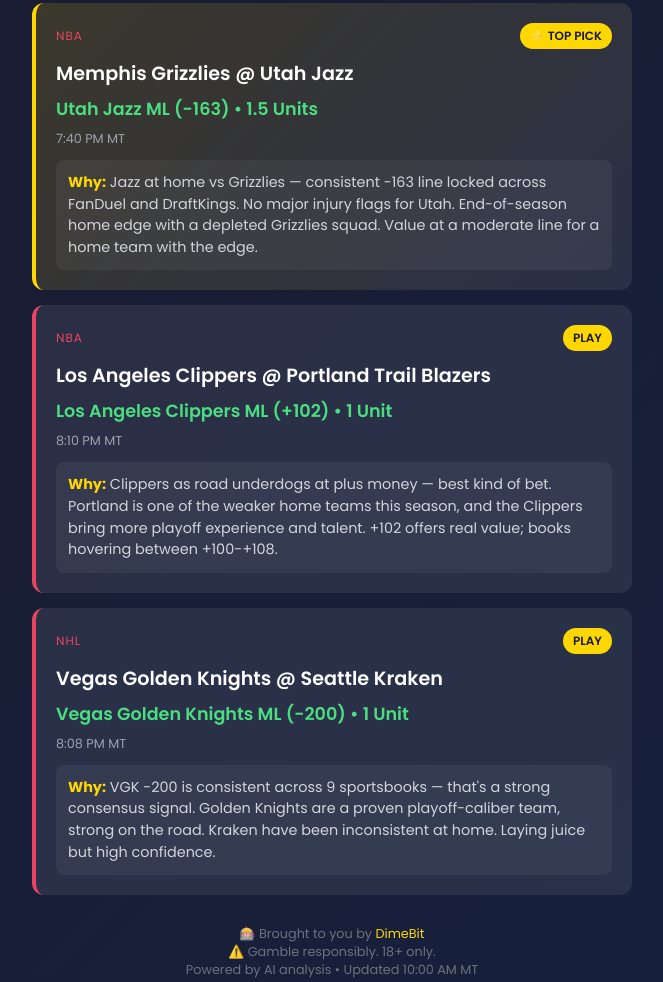
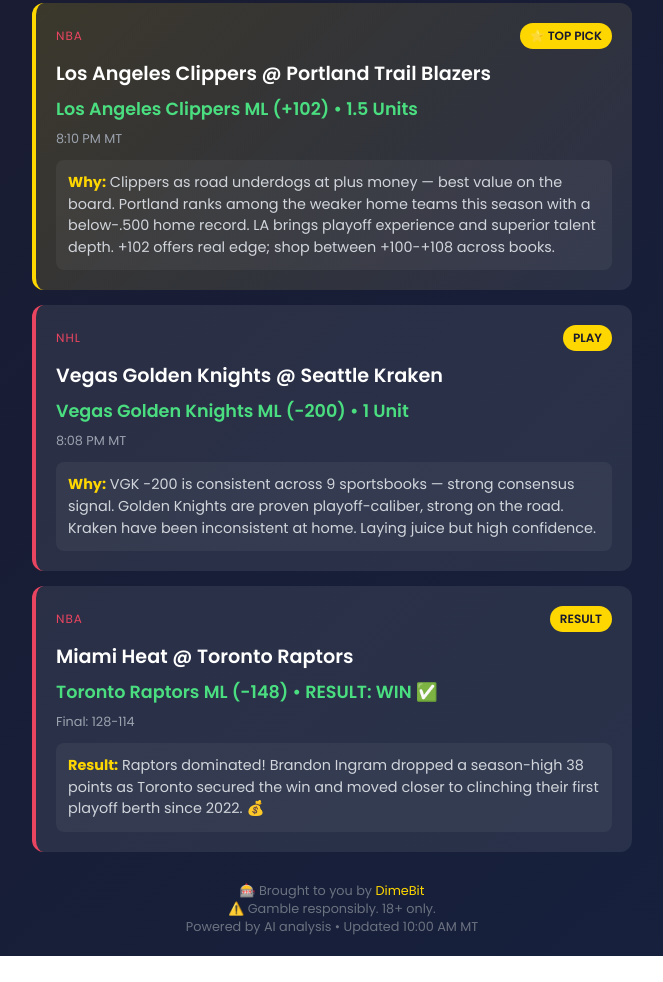
Before and after one commit to jaytestai123-svg/maggiebets, a website: page public/index.html in a window 1280 px wide. Shown: the part 354-1336 px from the top of the page, without its empty margins (308-971 px from the left). After the commit the page ends 1310 px from the top, so only its background shows below. Drawn offline with Linux system fonts and the light colour scheme.

Commit message:
Daily pick update April 9 - Clippers pick, Raptors result

```diff
--- a/public/index.html
+++ b/public/index.html
@@ -47,21 +47,10 @@
                 <span class="sport">NBA</span>
                 <span class="confidence">⭐ TOP PICK</span>
             </div>
-            <div class="matchup">Memphis Grizzlies @ Utah Jazz</div>
-            <div class="pick">Utah Jazz ML (-163) • 1.5 Units</div>
-            <div class="time">7:40 PM MT</div>
-            <div class="reasoning"><strong>Why:</strong> Jazz at home vs Grizzlies — consistent -163 line locked across FanDuel and DraftKings. No major injury flags for Utah. End-of-season home edge with a depleted Grizzlies squad. Value at a moderate line for a home team with the edge.</div>
-        </div>
-
-        <div class="pick-card">
-            <div class="pick-header">
-                <span class="sport">NBA</span>
-                <span class="confidence">PLAY</span>
-            </div>
             <div class="matchup">Los Angeles Clippers @ Portland Trail Blazers</div>
-            <div class="pick">Los Angeles Clippers ML (+102) • 1 Unit</div>
+            <div class="pick">Los Angeles Clippers ML (+102) • 1.5 Units</div>
             <div class="time">8:10 PM MT</div>
-            <div class="reasoning"><strong>Why:</strong> Clippers as road underdogs at plus money — best kind of bet. Portland is one of the weaker home teams this season, and the Clippers bring more playoff experience and talent. +102 offers real value; books hovering between +100-+108.</div>
+            <div class="reasoning"><strong>Why:</strong> Clippers as road underdogs at plus money — best value on the board. Portland ranks among the weaker home teams this season with a below-.500 home record. LA brings playoff experience and superior talent depth. +102 offers real edge; shop between +100-+108 across books.</div>
         </div>
 
         <div class="pick-card">
@@ -72,7 +61,18 @@
             <div class="matchup">Vegas Golden Knights @ Seattle Kraken</div>
             <div class="pick">Vegas Golden Knights ML (-200) • 1 Unit</div>
             <div class="time">8:08 PM MT</div>
-            <div class="reasoning"><strong>Why:</strong> VGK -200 is consistent across 9 sportsbooks — that's a strong consensus signal. Golden Knights are a proven playoff-caliber team, strong on the road. Kraken have been inconsistent at home. Laying juice but high confidence.</div>
+            <div class="reasoning"><strong>Why:</strong> VGK -200 is consistent across 9 sportsbooks — strong consensus signal. Golden Knights are proven playoff-caliber, strong on the road. Kraken have been inconsistent at home. Laying juice but high confidence.</div>
+        </div>
+
+        <div class="pick-card">
+            <div class="pick-header">
+                <span class="sport">NBA</span>
+                <span class="confidence">RESULT</span>
+            </div>
+            <div class="matchup">Miami Heat @ Toronto Raptors</div>
+            <div class="pick">Toronto Raptors ML (-148) • RESULT: WIN ✅</div>
+            <div class="time">Final: 128-114</div>
+            <div class="reasoning"><strong>Result:</strong> Raptors dominated! Brandon Ingram dropped a season-high 38 points as Toronto secured the win and moved closer to clinching their first playoff berth since 2022. 💰</div>
         </div>
         <div class="footer">
             <p>🎰 Brought to you by <a href="https://go.dimebitaffiliates.com/visit/?bta=35096&brand=dimebit" style="color: #ffd700; text-decoration: none;">DimeBit</a></p>
```
